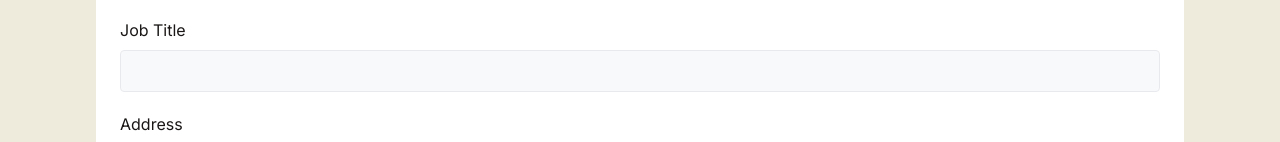
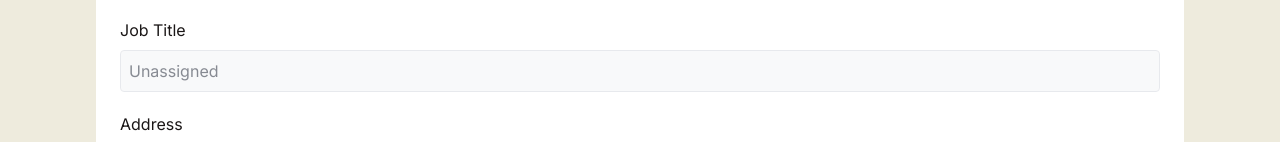
Before and after one commit to MBrillian354/teravince, a React (Vite) app in the folder frontend/: page /profile in a window 1280 px wide. Shown: the part 455-597 px from the top of the page. Built offline with nearby package versions, Linux system fonts and the light colour scheme; sample sign-in values are in the browser's storage.

Commit message:
Refactor missed parts
Publish button in job management page
Unassigned status in Job title in profile page

```diff
--- a/frontend/src/pages/ManageJobs.jsx
+++ b/frontend/src/pages/ManageJobs.jsx
@@ -156,7 +156,7 @@ const ManageJobs = () => {
           >
             Delete
           </button>
-          {row.status === 'Draft' && (
+          {row.status === 'draft' && (
             <button
               className="btn-success"
               onClick={e => {
--- a/frontend/src/pages/MyProfile.jsx
+++ b/frontend/src/pages/MyProfile.jsx
@@ -129,7 +129,7 @@ export default function MyProfile() {
       type: 'text',
       name: 'jobTitle',
       label: 'Job Title',
-      defaultValue: user?.jobTitle,
+      defaultValue: user?.jobTitle || 'Unassigned',
       disabled: true, // Assuming job title is not editable
     },
     {
```
